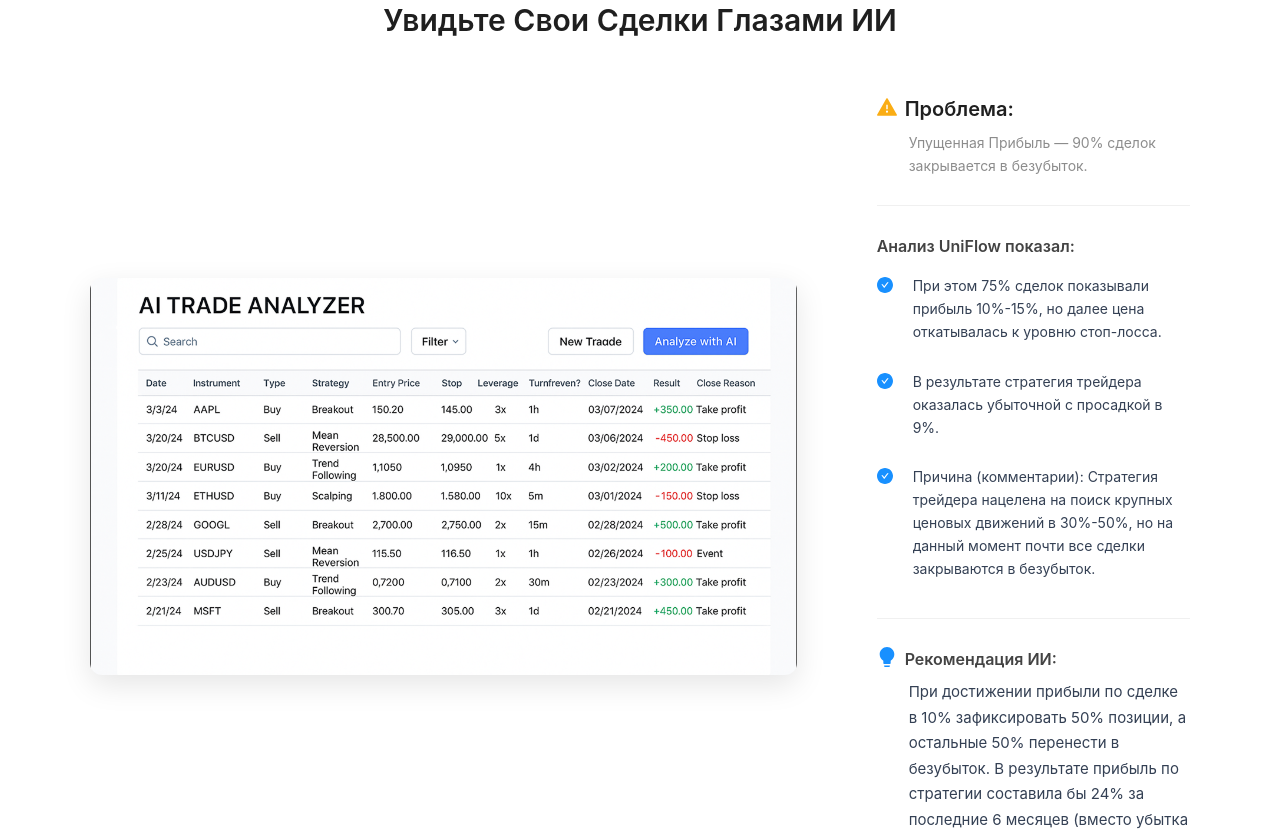
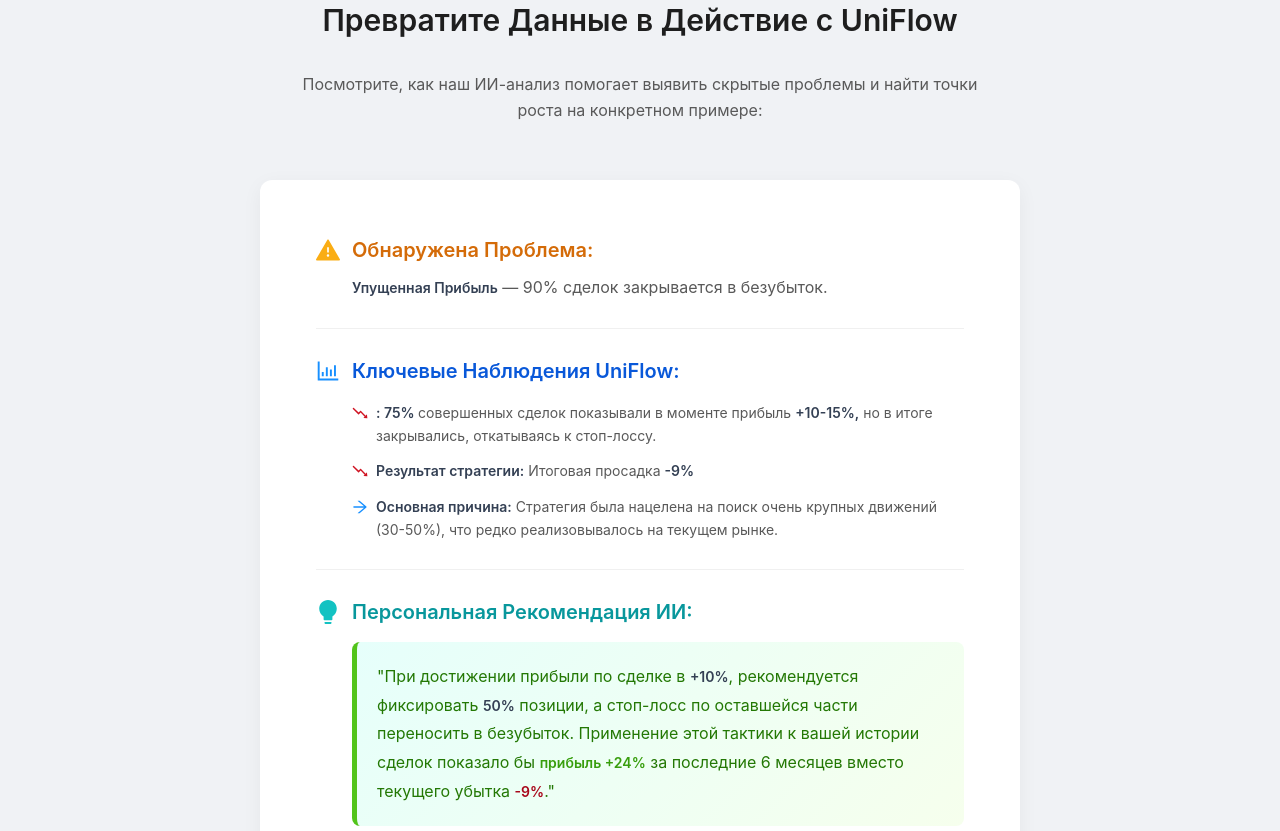
Before and after one commit to Semen1987nsk/UniFlow, a React (Vite) app: page / in a window 1280 px wide. Shown: the part 2320-3151 px from the top of the page. Built offline with nearby package versions, Linux system fonts and the light colour scheme.

Commit message:
Update: Описание ваших изменений (например, Updated Hero section text and added new image)

```diff
--- a/src/sections/ExampleInsightSection.tsx
+++ b/src/sections/ExampleInsightSection.tsx
@@ -1,94 +1,105 @@
-// src/sections/ExampleInsightSection.tsx
+// src/sections/ExampleInsightSection.tsx (Стильный текстовый вариант)
 import React from 'react';
-import { Row, Col, Typography, Space, Divider } from 'antd';
-import { CheckCircleFilled, BulbFilled, WarningFilled } from '@ant-design/icons';
+import { Row, Col, Typography, Card, Divider, Tag, Space } from 'antd';
+import {
+    WarningFilled, // Для проблемы
+    BarChartOutlined, // Для анализа
+    BulbFilled, // Для рекомендации
+    ArrowRightOutlined, // Для пунктов анализа
+    RiseOutlined, // Для позитивного результата
+    FallOutlined // Для негативного аспекта
+} from '@ant-design/icons';
 
 const { Title, Paragraph, Text } = Typography;
 
-const CONTENT_MAX_WIDTH = '1140px';
-const MOCKUP_FILENAME = 'A1.png'; // Убедитесь, что расширение верное
+const CONTENT_MAX_WIDTH = '800px'; // Оставляем немного уже для лучшей читаемости текста
 
-const listItemStyleNew: React.CSSProperties = {
-    marginBottom: '10px',
-};
-const listIconStyleNew: React.CSSProperties = {
-    marginRight: '12px',
-    fontSize: '16px',
-    color: '#1890ff',
-    marginTop: '3px',
-};
+const headerIconStyle: React.CSSProperties = { fontSize: '24px', marginRight: '12px' };
+const listItemIconStyle: React.CSSProperties = { fontSize: '16px', color: '#1890ff', marginRight: '8px' };
 
 const ExampleInsightSection: React.FC = () => {
   return (
-    <div className="section-padding example-insight-section" style={{ padding: '80px 0', backgroundColor: '#fff' }}>
+    <div className="section-padding example-insight-section" style={{ padding: '80px 0', backgroundColor: '#f0f2f5' /* Очень светлый фон */ }}>
       <div style={{ maxWidth: CONTENT_MAX_WIDTH, margin: '0 auto', padding: '0 20px' }}>
-        <Title level={2} style={{ textAlign: 'center', marginBottom: '56px' }}>Увидьте Свои Сделки Глазами ИИ</Title>
+        <Title level={2} style={{ textAlign: 'center', marginBottom: '32px' }}>
+          Превратите Данные в Действие с UniFlow
+        </Title>
+        <Paragraph style={{ textAlign: 'center', fontSize: '16px', color: '#595959', marginBottom: '56px', maxWidth: '700px', margin: '0 auto 56px auto' }}>
+          Посмотрите, как наш ИИ-анализ помогает выявить скрытые проблемы и найти точки роста на конкретном примере:
+        </Paragraph>
 
-        {/* Увеличиваем первое значение gutter */}
-        {/* Например, с 48 до 80 (даст по 40px отступа с каждой стороны колонки) */}
-        {/* Вы можете выбрать другое значение, например 64, 96 и т.д. */}
-        <Row gutter={[80, 40]} /* <-- ИЗМЕНЕНО ЗДЕСЬ */ align="middle">
-
-          {/* Левая Колонка: Мокап */}
-          <Col xs={24} md={16}>
-              <img
-                src={`/images/${MOCKUP_FILENAME}`}
-                alt="Пример анализа сделки в UniFlow"
-                style={{ width: '100%', borderRadius: '12px', boxShadow: '0 10px 30px rgba(0, 0, 0, 0.1)', display: 'block', objectFit: 'cover', aspectRatio: '16 / 9', background: '#fafafa' }}
-                onError={(e) => { (e.target as HTMLImageElement).style.display = 'none'; }}
-              />
-          </Col>
-
-          {/* Правая Колонка: Текст */}
-          <Col xs={24} md={8}>
-            <Space direction="vertical" size={20} style={{ width: '100%' }}>
+        <Card
+          bordered={false}
+          style={{
+            borderRadius: '16px',
+            boxShadow: '0 8px 24px rgba(0, 0, 0, 0.08)',
+            padding: '32px', // Внутренний паддинг карты
+          }}
+        >
           {/* Блок Проблемы */}
-                <div>
-                    <Space align="center" style={{ marginBottom: '8px' }}>
-                        <WarningFilled style={{ fontSize: '20px', color: '#faad14' }} />
-                        <Title level={4} style={{ margin: 0 }}>Проблема:</Title>
-                    </Space>
-                    <Paragraph type="secondary" style={{ marginBottom: 0, paddingLeft: '32px' }}>
-                        Упущенная Прибыль — 90% сделок закрывается в безубыток.
+          <div style={{ marginBottom: '24px' }}>
+            <Title level={4} style={{ display: 'flex', alignItems: 'center', color: '#d46b08' /* Темно-оранжевый */ }}>
+              <WarningFilled style={{ ...headerIconStyle, color: '#faad14' }} />
+              Обнаружена Проблема:
+            </Title>
+            <Paragraph style={{ fontSize: '16px', marginLeft: '36px', color: '#595959' }}>
+              <Text strong>Упущенная Прибыль</Text> — 90% сделок закрывается в безубыток.
             </Paragraph>
           </div>
-                {/* Тонкий разделитель */}
-                <Divider style={{ margin: '8px 0' }}/>
+
+          <Divider style={{ margin: '28px 0' }} />
+
           {/* Блок Анализа */}
-                <div>
-                    <Title level={5} style={{ marginBottom: '16px', color: '#434343' }}>
-                        Анализ UniFlow показал:
+          <div style={{ marginBottom: '28px' }}>
+            <Title level={4} style={{ display: 'flex', alignItems: 'center', color: '#0958d9' /* Темно-синий */ }}>
+              <BarChartOutlined style={{ ...headerIconStyle, color: '#1890ff' }} />
+              Ключевые Наблюдения UniFlow:
             </Title>
-                    <Space direction="vertical" size="middle" style={{ width: '100%' }}>
-                        <Space align="start" style={listItemStyleNew}>
-                            <CheckCircleFilled style={listIconStyleNew} />
-                            <Text>При этом 75% сделок показывали прибыль 10%-15%, но далее цена откатывалась к уровню стоп-лосса.</Text>
-                        </Space>
-                        <Space align="start" style={listItemStyleNew}>
-                            <CheckCircleFilled style={listIconStyleNew} />
-                            <Text>В результате стратегия трейдера оказалась убыточной с просадкой в 9%.</Text>
-                        </Space>
-                        <Space align="start" style={listItemStyleNew}>
-                            <CheckCircleFilled style={listIconStyleNew} />
-                            <Text>Причина (комментарии): Стратегия трейдера нацелена на поиск крупных ценовых движений в 30%-50%, но на данный момент почти все сделки закрываются в безубыток.</Text>
-                        </Space>
-                    </Space>
+            <ul style={{ listStyle: 'none', paddingLeft: '36px', marginTop: '16px' }}>
+              <li style={{ marginBottom: '12px', display: 'flex', alignItems: 'flex-start' }}>
+                <FallOutlined style={{ ...listItemIconStyle, color: '#cf1322' /* Красный */, marginTop: '4px' }} />
+                <Text style={{ color: '#595959' }}>
+                  <Text strong>: 75% </Text>  совершенных сделок показывали в моменте прибыль <Text strong>+10-15%,</Text> но в итоге закрывались, откатываясь к стоп-лоссу.
+                </Text>
+              </li>
+              <li style={{ marginBottom: '12px', display: 'flex', alignItems: 'flex-start' }}>
+                <FallOutlined style={{ ...listItemIconStyle, color: '#cf1322', marginTop: '4px' }} />
+                <Text style={{ color: '#595959' }}>
+                  <Text strong>Результат стратегии:</Text> Итоговая просадка <Text strong>-9%</Text>
+                </Text>
+              </li>
+              <li style={{ marginBottom: '12px', display: 'flex', alignItems: 'flex-start' }}>
+                <ArrowRightOutlined style={{ ...listItemIconStyle, marginTop: '4px' }} />
+                <Text style={{ color: '#595959' }}>
+                  <Text strong>Основная причина:</Text> Стратегия была нацелена на поиск очень крупных движений (30-50%), что редко реализовывалось на текущем рынке.
+                </Text>
+              </li>
+            </ul>
           </div>
-                {/* Тонкий разделитель */}
-                <Divider style={{ margin: '8px 0' }}/>
+
+          <Divider style={{ margin: '28px 0' }} />
+
           {/* Блок Рекомендации */}
           <div>
-                     <Space align="center" style={{ marginBottom: '8px' }}>
-                        <BulbFilled style={{ fontSize: '20px', color: '#1890ff' }} />
-                        <Title level={5} style={{ margin: 0, color: '#434343' }}>Рекомендация ИИ:</Title>
-                    </Space>
-                    <Paragraph style={{ margin: 0, fontSize: '15px', lineHeight: '1.7', paddingLeft: '32px' }}>
-                         При достижении прибыли по сделке в 10% зафиксировать 50% позиции, а остальные 50% перенести в безубыток. В результате прибыль по стратегии составила бы 24% за последние 6 месяцев (вместо убытка 9%).
+            <Title level={4} style={{ display: 'flex', alignItems: 'center', color: '#08979c' /* Бирюзовый */ }}>
+              <BulbFilled style={{ ...headerIconStyle, color: '#13c2c2' }} />
+              Персональная Рекомендация ИИ:
+            </Title>
+            <div style={{
+              background: 'linear-gradient(135deg, #e6fffb 0%, #f6ffed 100%)', // Светло-зелено-бирюзовый градиент
+              borderLeft: '5px solid #52c41a', // Зеленая полоска
+              padding: '20px',
+              borderRadius: '8px',
+              marginTop: '16px',
+              marginLeft: '36px'
+            }}>
+              <Paragraph style={{ fontSize: '16px', lineHeight: '1.8', margin: 0, color: '#237804' /* Темно-зеленый текст */ }}>
+                "При достижении прибыли по сделке в <Text strong>+10%</Text>, рекомендуется фиксировать <Text strong>50%</Text> позиции, а стоп-лосс по оставшейся части переносить в безубыток.
+                Применение этой тактики к вашей истории сделок показало бы <Text strong style={{ color: '#389e0d' }}>прибыль +24%</Text> за последние 6 месяцев вместо текущего убытка <Text strong style={{ color: '#a8071a' }}>-9%</Text>."
               </Paragraph>
             </div>
-            </Space>
-          </Col>
-        </Row>
+          </div>
+        </Card>
       </div>
     </div>
   );
```
Lines whose indentation alone changed are shown as unchanged.
